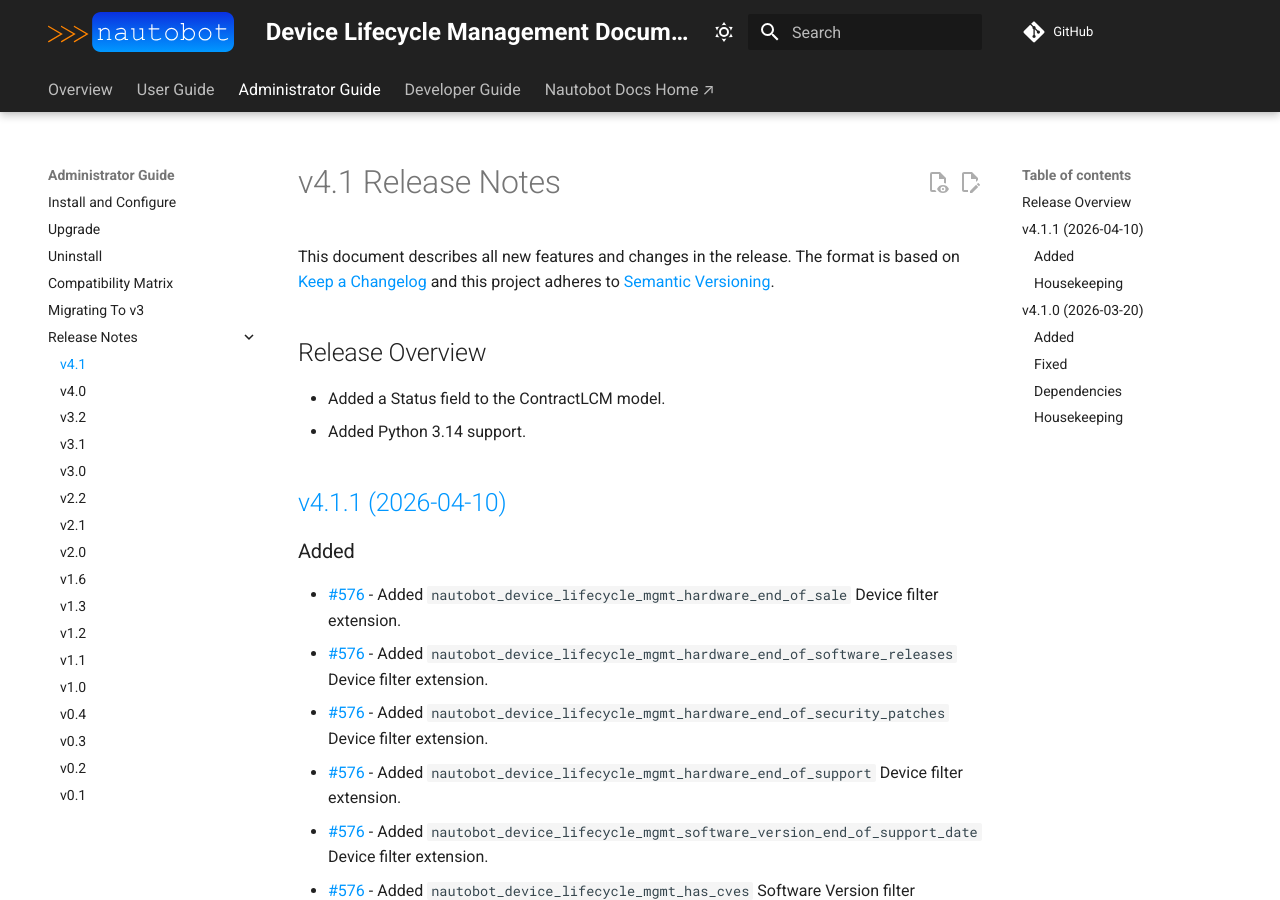
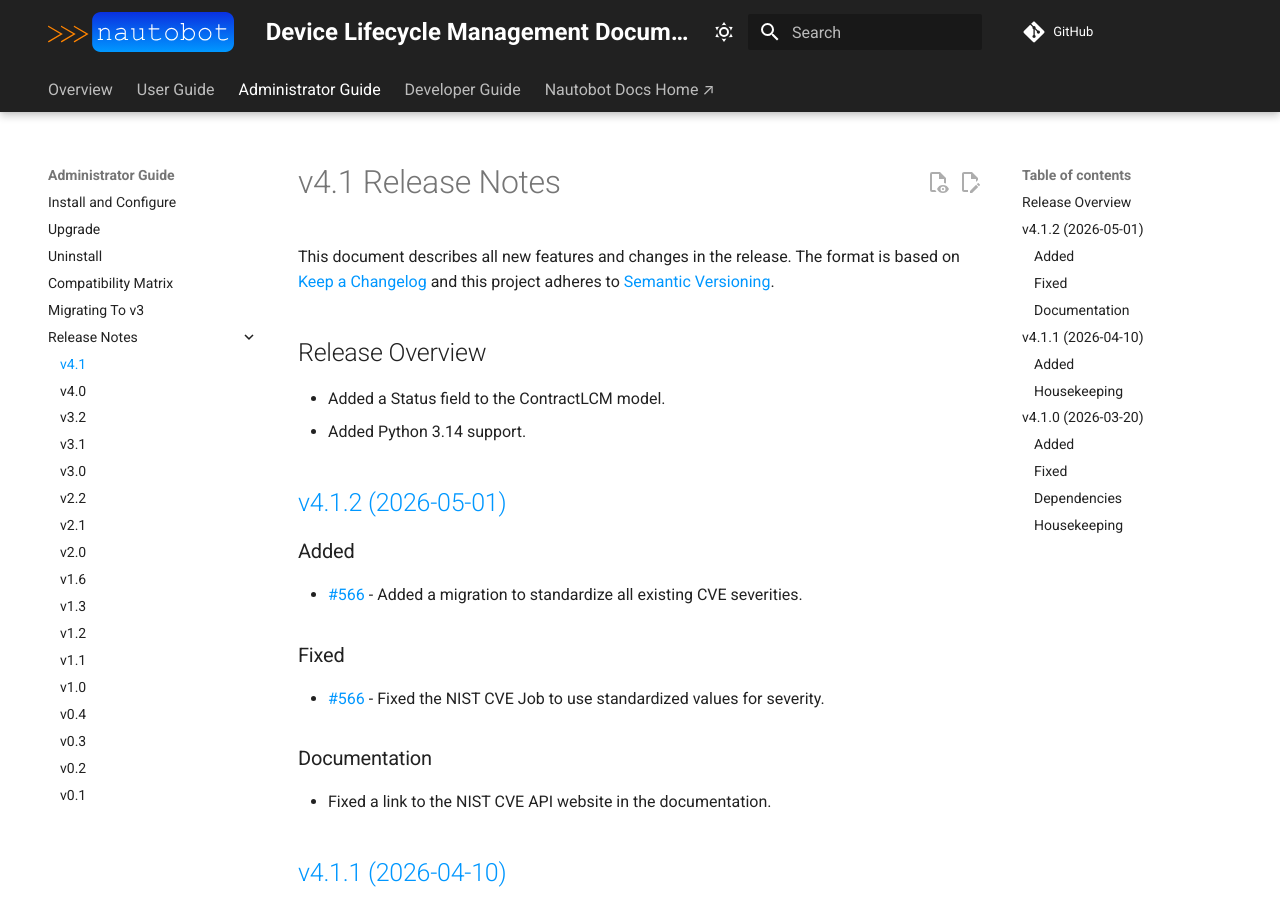
Before and after one commit to nautobot/nautobot-app-device-lifecycle-mgmt, an MkDocs documentation site: the page built from docs/admin/release_notes/version_4.1.md, in a window 1280 px wide and 900 px high. Built offline with MkDocs 1.6.1 and Material for MkDocs 9.7.7, drawn with Linux system fonts in a browser that asks for light colours; comment, search, counter and statistics services are not loaded.

Commit message:
prepare release v4.1.2

```diff
--- a/docs/admin/release_notes/version_4.1.md
+++ b/docs/admin/release_notes/version_4.1.md
@@ -8,6 +8,20 @@ This document describes all new features and changes in the release. The format
 - Added Python 3.14 support.
 
 <!-- towncrier release notes start -->
+
+## [v4.1.2 (2026-05-01)](https://github.com/nautobot/nautobot-app-device-lifecycle-mgmt/releases/tag/v4.1.2)
+
+### Added
+
+- [#566](https://github.com/nautobot/nautobot-app-device-lifecycle-mgmt/issues/566) - Added a migration to standardize all existing CVE severities.
+
+### Fixed
+
+- [#566](https://github.com/nautobot/nautobot-app-device-lifecycle-mgmt/issues/566) - Fixed the NIST CVE Job to use standardized values for severity.
+
+### Documentation
+
+- Fixed a link to the NIST CVE API website in the documentation.
 
 ## [v4.1.1 (2026-04-10)](https://github.com/nautobot/nautobot-app-device-lifecycle-mgmt/releases/tag/v4.1.1)
 
--- a/pyproject.toml
+++ b/pyproject.toml
@@ -1,6 +1,6 @@
 [tool.poetry]
 name = "nautobot-device-lifecycle-mgmt"
-version = "4.1.2a0"
+version = "4.1.2"
 description = "Manages device lifecycles for platforms and software."
 authors = ["Network to Code, LLC <info@networktocode.com>"]
 license = "Apache-2.0"
```
Also changed, not shown: 4 other files.
